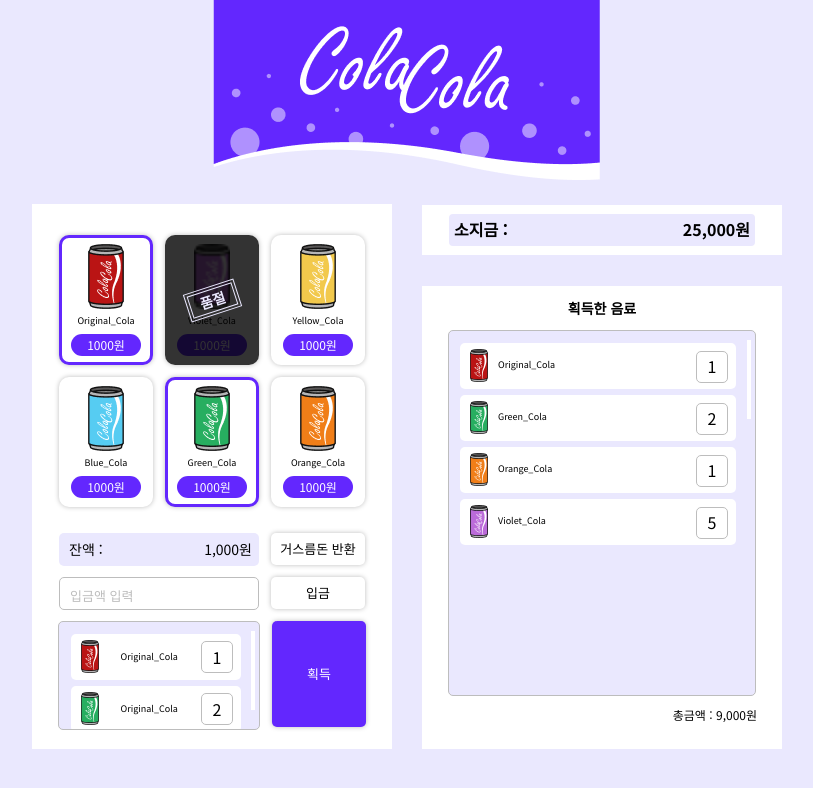
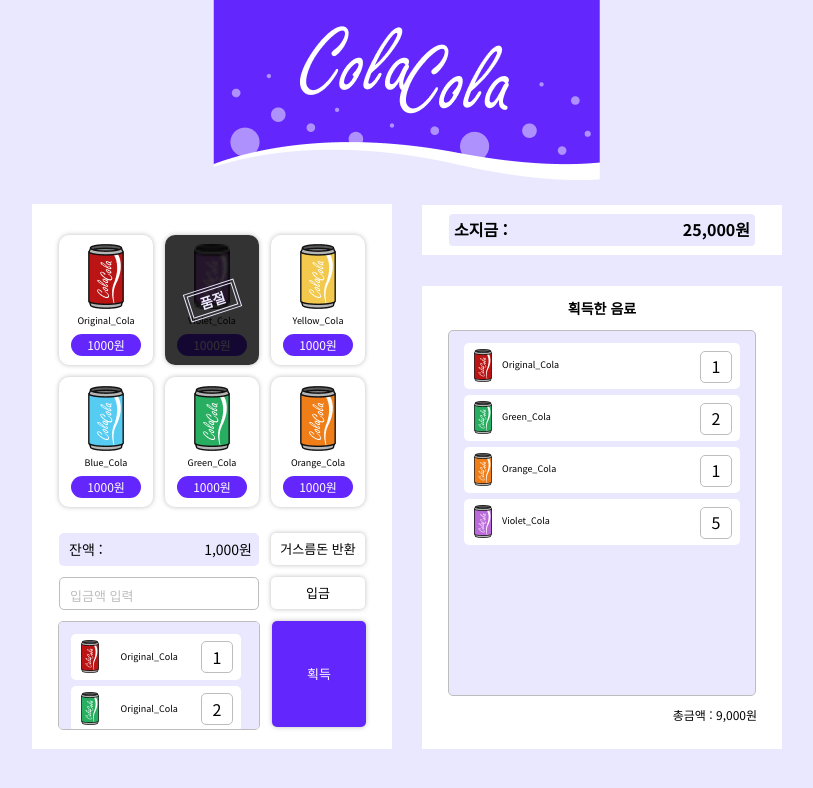
Before and after one commit to nkEllaaa/vending-machine, a plain HTML site: page index.html in a window 1280 px wide. Shown: the whole page, without its empty margins (233-1046 px from the left). Drawn offline with Linux system fonts and the light colour scheme.

Commit message:
real-fin

```diff
--- a/css/style.css
+++ b/css/style.css
@@ -59,6 +59,10 @@ header {
   border-radius: 10px;
   box-sizing: border-box;
 }
+.page1 .page1-article-wrap article:not(:nth-child(2)):hover {
+  border: 3px solid #6327FE;
+  border-radius: 10px;
+}
 .page1 article img{
   width: 36px;
   height: 65px;
@@ -78,8 +82,9 @@ header {
   font-size: 12px;
   line-height: 22px;
 }
-.page1 .page1-coke2{
+.page1 .page1-coke2:disabled{
   position: relative;
+  box-sizing: border-box;
 }
 .page1 .page1-coke2 .sold-out{
   position: absolute;
@@ -94,19 +99,15 @@ header {
   line-height: 21px;
   transform: rotate(-17.97deg);
 }
-.page1 .page1-coke2::after{
+.page1 .page1-coke2::before{
   content:"";
   width: 94px;
   height: 130px;
   background-color: black;
   opacity: 0.8;
   position: absolute;
-  top: 0;
-  left: 0;
   border-radius: 10px;
 }
-
-/* page1 not-article-wrap 부분입니다 */
 .page1 .not-article-wrap {
   display: flex;
   justify-content: center;
@@ -163,11 +164,7 @@ header {
   color: white;
   font-size: 13px;
 }
-.page1 .page1-coke1,
-.page1 .page1-coke5 {
-  border: 3px solid #6327FE;
-  border-radius: 10px;
-}
+
 .page1 .select {
   width: 200px;
   height: 107px;
@@ -175,6 +172,13 @@ header {
   overflow: hidden;
   border: 1px solid #BDBDBD;
   border-radius: 5px;
+  overflow-y: auto;
+}
+.page1 .select::-webkit-scrollbar{
+  width: 4px;
+}
+.page1 .select::-webkit-scrollbar-thumb{
+  background-color: white;
 }
 .page1 .not-article-wrap .select article {
   width: 170px;
@@ -262,14 +266,15 @@ header {
   margin: auto;
   border: 1px solid #BDBDBD;
   border-radius: 5px;
+  overflow: auto;
 }
-.bar{
+.page3 .page3-inner::-webkit-scrollbar{
   width: 4px;
-  height: 79px;
-  background-color: #fff;
-  float: right;
-  margin: 9px 4px 0 0;
-}.page3 .page3-inner .page3-inner-list {
+}
+.page3 .page3-inner::-webkit-scrollbar-thumb{
+  background-color: white;
+}
+.page3 .page3-inner .page3-inner-list {
   display: flex;
   flex-direction: column;
   justify-content: center;
--- a/index.html
+++ b/index.html
@@ -59,7 +59,6 @@
         </div>
         <div class="not-article-wrap">
           <div class="select">
-            <div class="bar"></div>
             <article class="origin">
               <img src="./images/콜라.png" alt="coke img">
                 <p>Original_Cola</p>
@@ -83,7 +82,6 @@
       <div class="page3">
         <p class="get">획득한 음료</p>
         <div class="page3-inner">
-          <div class="bar"></div>
           <section class="page3-inner-list">
             <article class="list1">
               <img src="./images/콜라.png" alt="coke img">
```
